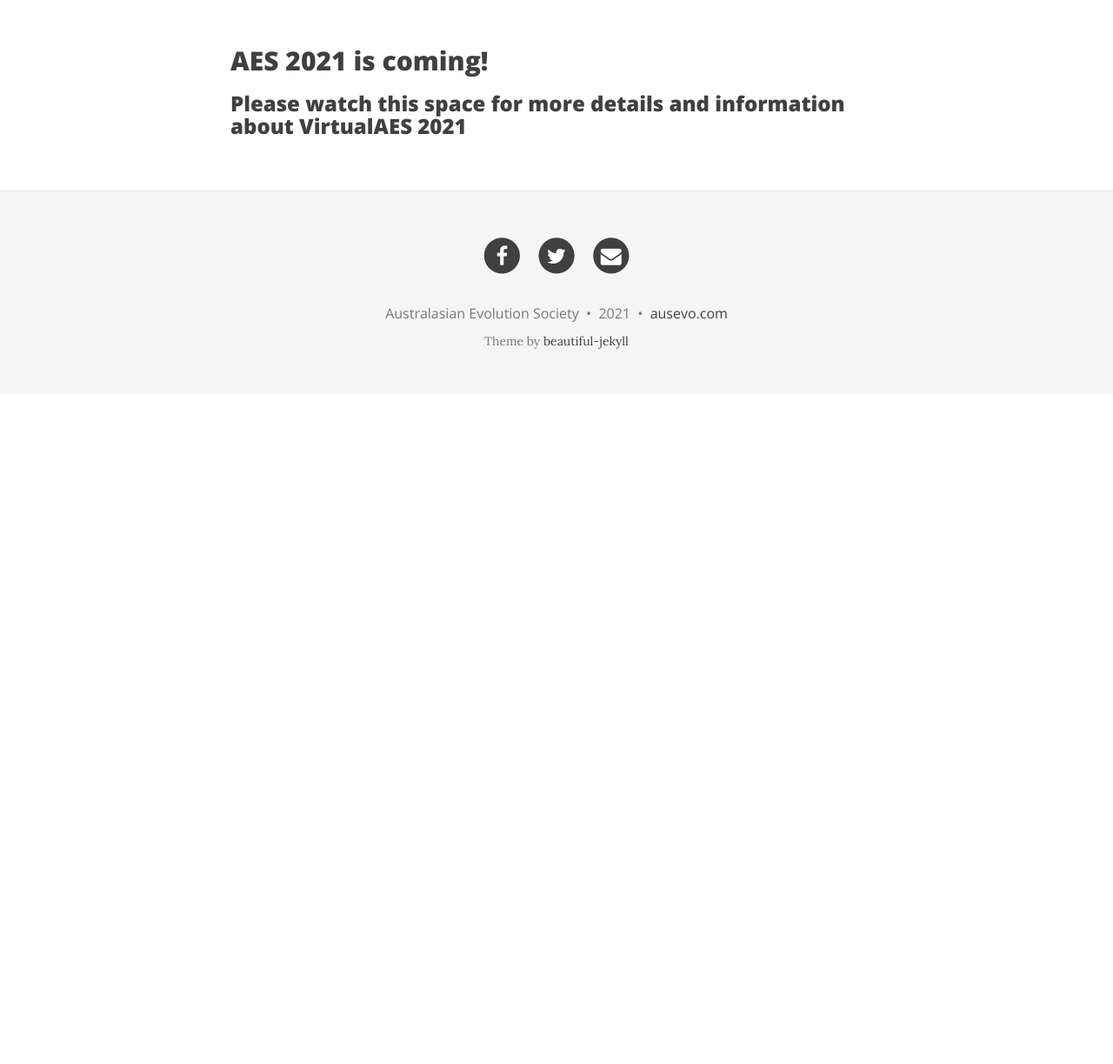
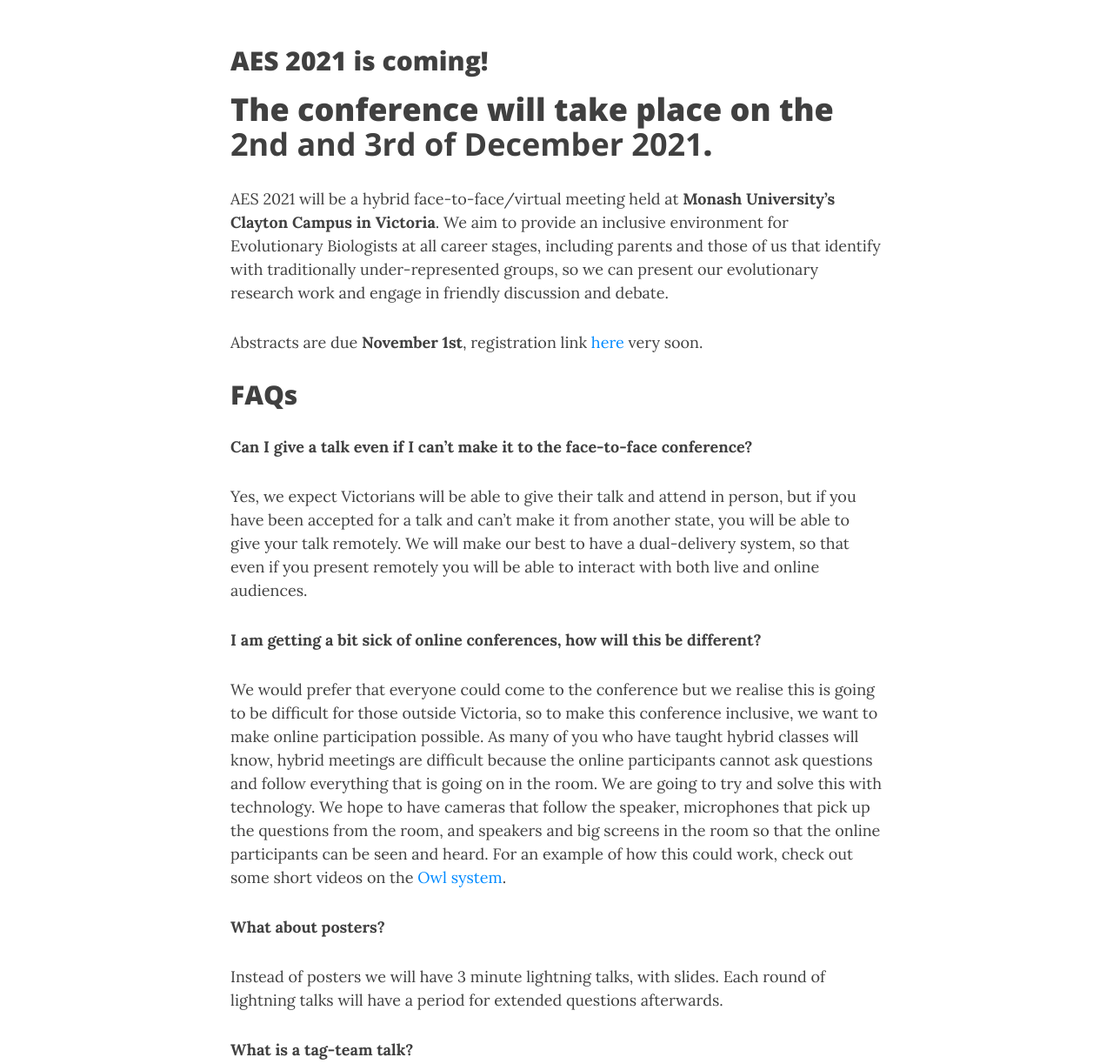
Before and after one commit to ausevo/ausevo.github.io, a Jekyll site: the page built from conference.md, in a window 1280 px wide and 1400 px high, scrolled down 314 px. Shown: the part 177-1400 px from the top of the window at 87% size. Built offline with Jekyll 4.4.1, drawn with Linux system fonts in a browser that asks for light colours; nearby versions of some CDN libraries; before the commit the page ends 944 px from its top, so only the background shows below that; some of the changed text lies outside the part shown.

Commit message:
updates conference

```diff
--- a/conference.md
+++ b/conference.md
@@ -3,11 +3,36 @@
 css: /css/index.css
 layout: page
 bigimg:
-- /img/big-imgs/operabridge.jpg: Sydney Opera House & Harbour Bridge
+- /img/big-imgs/melbs.jpg: Flinders station at night
 ---
 
 
 ## AES 2021 is coming!
 
+# The conference will take place on the **2nd and 3rd of December 2021**.
 
-### Please watch this space for more details and information about VirtualAES 2021
+AES 2021 will be a hybrid face-to-face/virtual meeting held at **Monash University’s Clayton Campus in Victoria**. We aim to provide an inclusive environment for Evolutionary Biologists at all career stages, including parents and those of us that identify with traditionally under-represented groups, so we can present our evolutionary research work and engage in friendly discussion and debate.
+
+Abstracts are due **November 1st**, registration link [here]() very soon.
+
+## FAQs
+
+**Can I give a talk even if I can’t make it to the face-to-face conference?**
+
+Yes, we expect Victorians will be able to give their talk and attend in person, but if you have been accepted for a talk and can’t make it from another state, you will be able to give your talk remotely. We will make our best to have a dual-delivery system, so that even if you present remotely you will be able to interact with both live and online audiences.
+
+**I am getting a bit sick of online conferences, how will this be different?**
+
+We would prefer that everyone could come to the conference but we realise this is going to be difficult for those outside Victoria, so to make this conference inclusive, we want to make online participation possible. As many of you who have taught hybrid classes will know, hybrid meetings are difficult because the online participants cannot ask questions and follow everything that is going on in the room. We are going to try and solve this with technology. We hope to have cameras that follow the speaker, microphones that pick up the questions from the room, and speakers and big screens in the room so that the online participants can be seen and heard. For an example of how this could work, check out some short videos on the [Owl system](https://owllabs.com).
+
+**What about posters?**
+
+Instead of posters we will have 3 minute lightning talks, with slides. Each round of lightning talks will have a period for extended questions afterwards.
+
+**What is a tag-team talk?**
+
+The tag-team talks are an opportunity for a few members from the same group or collaboration to present different aspects of the same project. These talks will take advantage of a group-leader's experience and deep understanding of the background of a project to introduce the talk, and to introduce the students and/or ECRs who will present specific sub-projects or experiments. As far as we know, this is a new way of presenting. We think this will provide an exciting opportunity for a group to work together on providing a narrative thread that ties together the people and experiments that together make a project. And, it should also be fun for the speakers to put together and for the listeners to hear about!
+
+We envision there being 2-3 Tag Team Talks that will take place in the morning plenary session.
+
+One person (lab head) will give an intro to the project and introduce the other speaker(s) (~7 mins). The student or postdoc presenters will then present individual experiments/sub-projects that follow the same theme (~20 mins). We think having 2 or 3 postdoc/students would work well. Finally, there will be a wrap up from the lab head (3 mins), for a total of ~30 mins.
```
Also changed, not shown: contact.md (+5 -0 lines), 1 other file.
